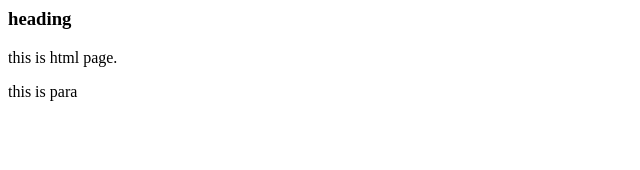
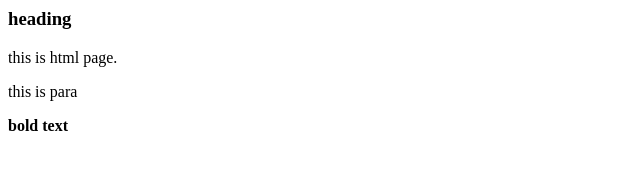
Before and after one commit to SaurabhJadli/C, a plain HTML site: page index.html in a window 1280 px wide. Shown: the full height of the page, 0-640 px from the left. Drawn offline with Linux system fonts and the light colour scheme.

Commit message:
add bold line

```diff
--- a/index.html
+++ b/index.html
@@ -1,3 +1,4 @@
 <h3> heading</h3>
 this is html page.
 <p> this is para </p>
+<b>bold text</b>
```
